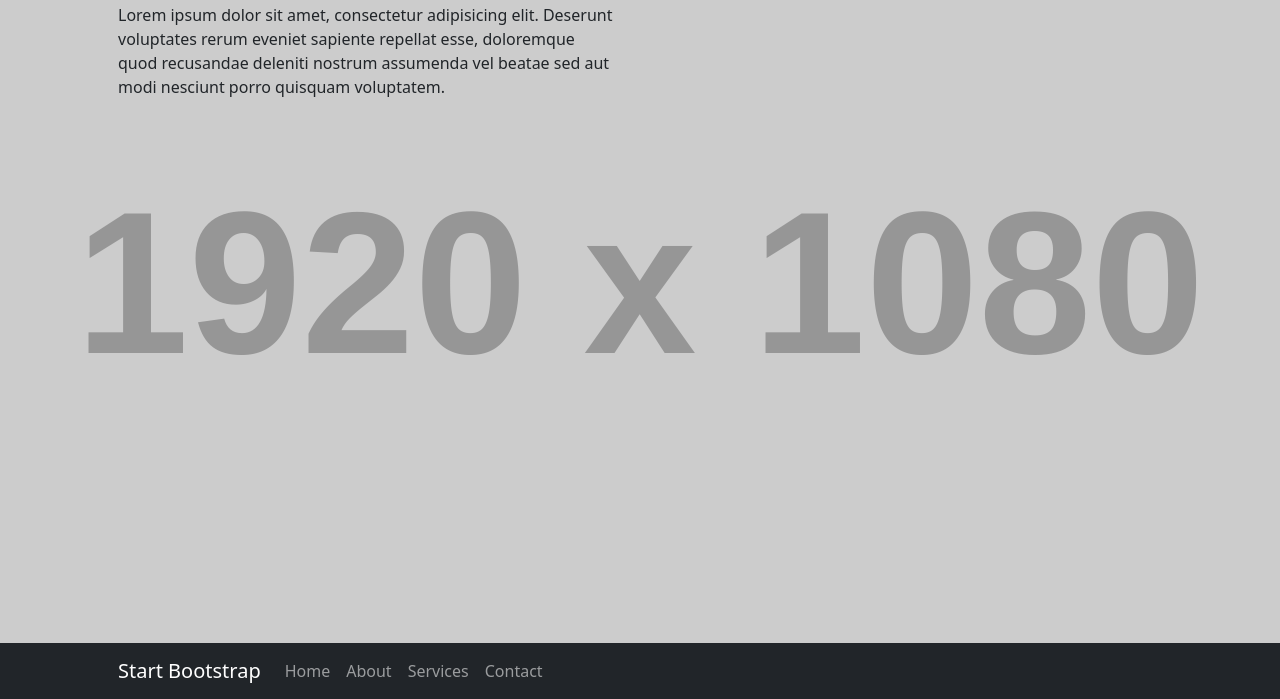
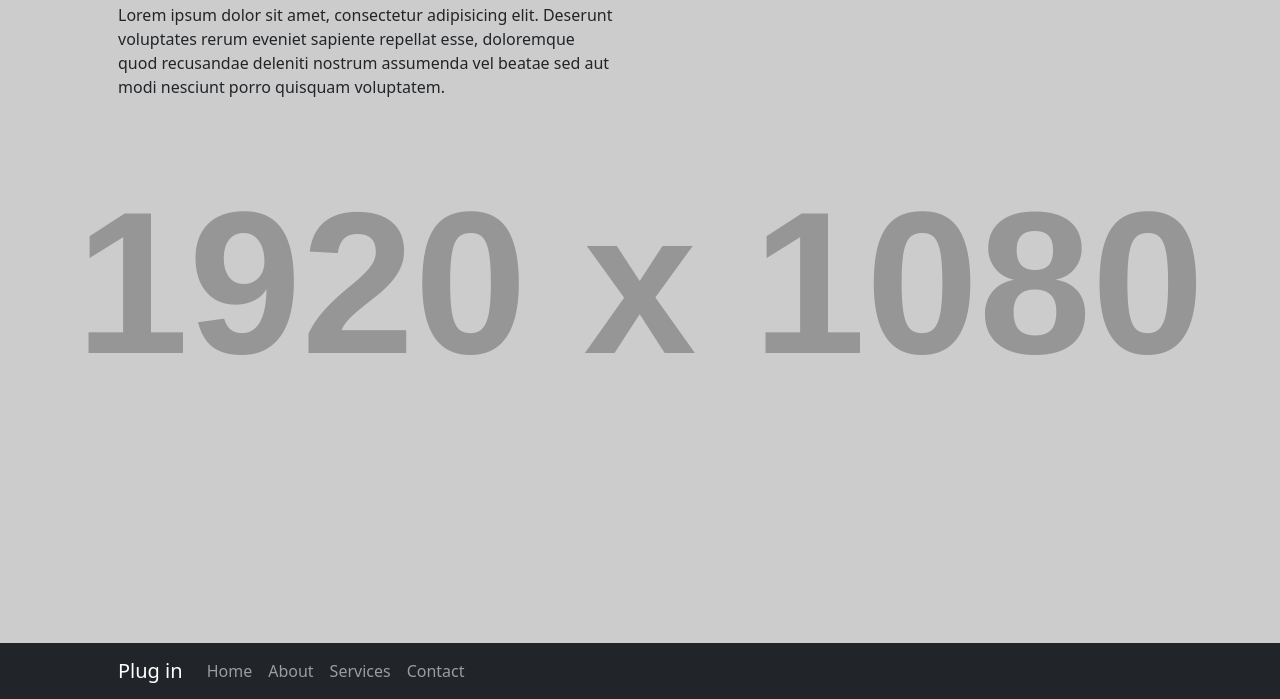
Before and after one commit to bankitomi26/creativity, a plain HTML site: page index.html in a window 1280 px wide. Shown: the part 101-800 px from the top of the page. Drawn offline with nearby package versions, Linux system fonts and the light colour scheme; placeholder pictures from the web are drawn by us.

Commit message:
Update index.html

```diff
--- a/index.html
+++ b/index.html
@@ -5,9 +5,9 @@
         <meta name="viewport" content="width=device-width, initial-scale=1, shrink-to-fit=no" />
         <meta name="description" content="" />
         <meta name="author" content="" />
-        <title>The Big Picture - Start Bootstrap Template</title>
+        <title>Creativity</title>
         <!-- Favicon-->
-        <link rel="icon" type="image/x-icon" href="assets/favicon.ico" />
+        <link rel="icon" type="image/x-icon" href="https://icons.iconarchive.com/icons/atyourservice/service-categories/256/Electrical-icon.png" />
         <!-- Core theme CSS (includes Bootstrap)-->
         <link href="css/styles.css" rel="stylesheet" />
     </head>
@@ -15,7 +15,7 @@
         <!-- Navigation-->
         <nav class="navbar navbar-expand-lg navbar-dark bg-dark fixed-bottom">
             <div class="container px-4 px-lg-5">
-                <a class="navbar-brand" href="#!">Start Bootstrap</a>
+                <a class="navbar-brand" href="#!">Plug in</a>
                 <button class="navbar-toggler" type="button" data-bs-toggle="collapse" data-bs-target="#navbarResponsive" aria-controls="navbarResponsive" aria-expanded="false" aria-label="Toggle navigation"><span class="navbar-toggler-icon"></span></button>
                 <div class="collapse navbar-collapse" id="navbarResponsive">
                     <ul class="navbar-nav ml-auto">
```
